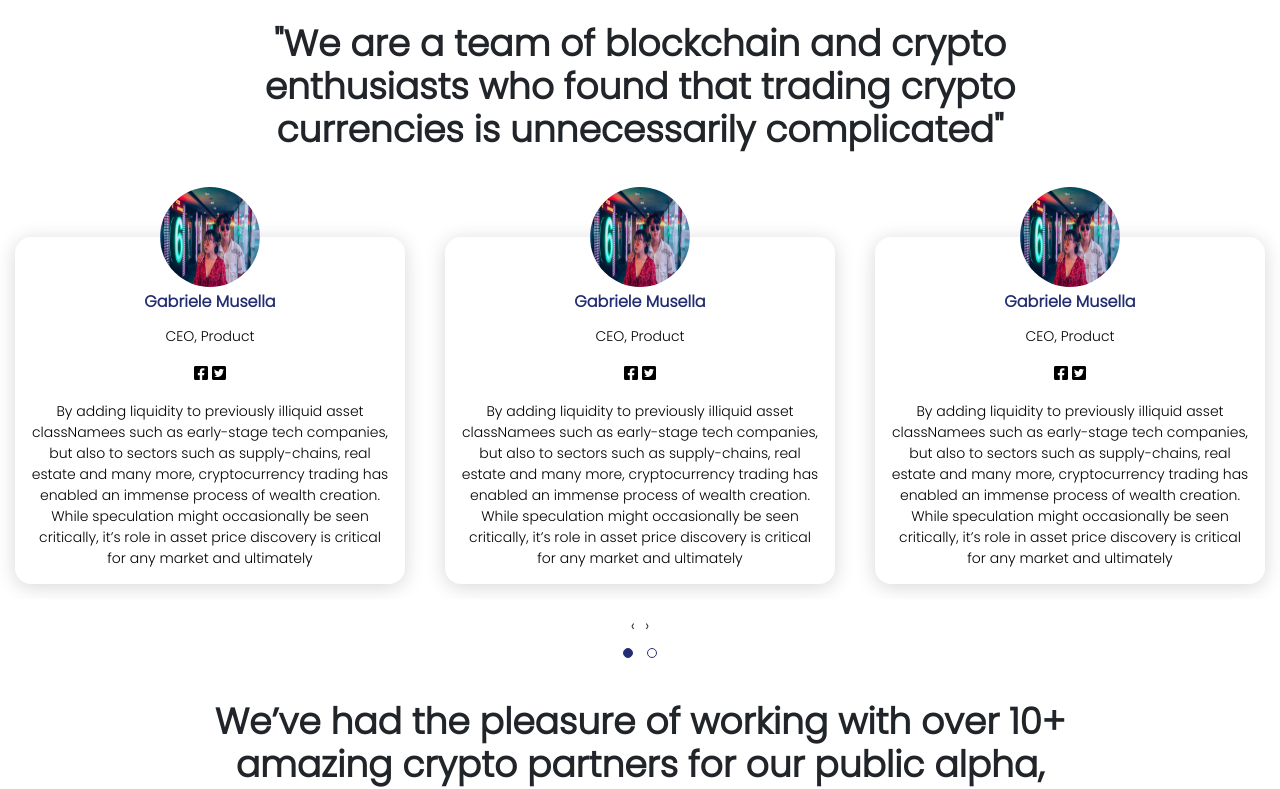
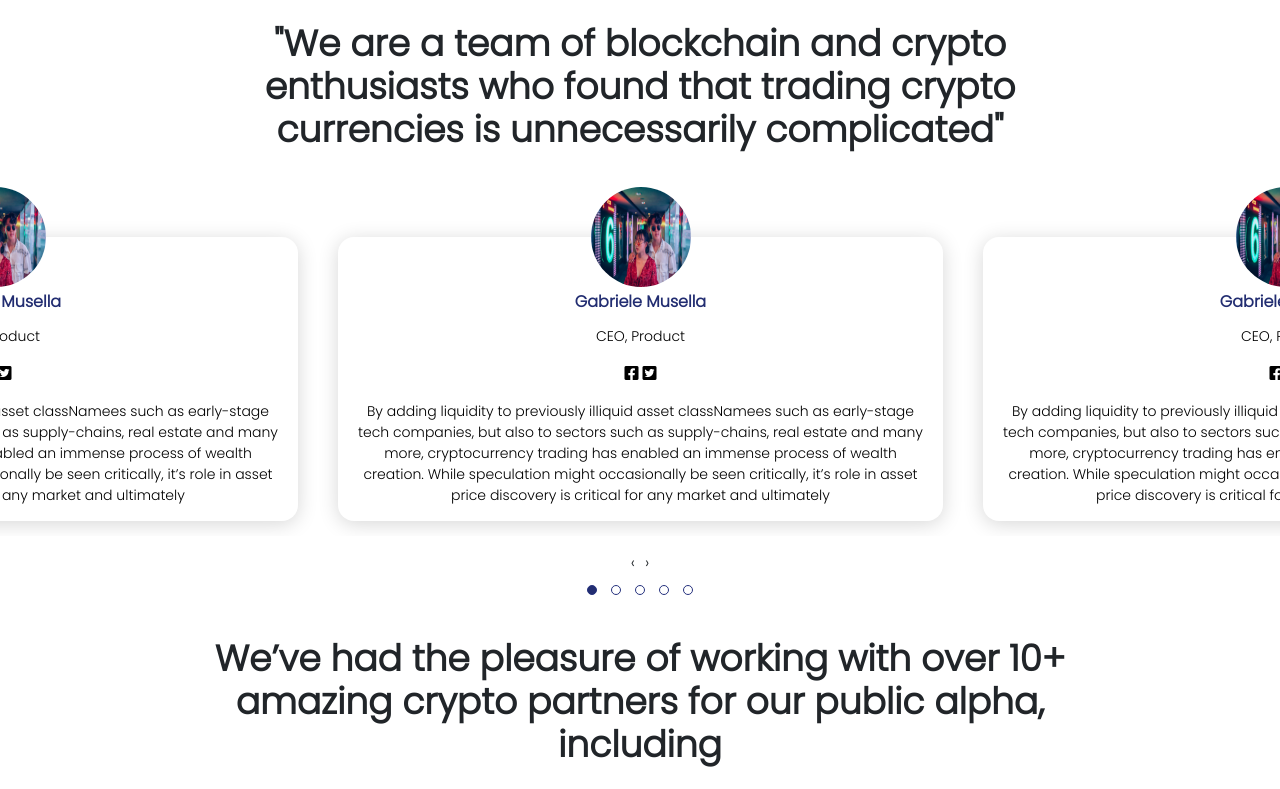
Before and after one commit to umer-mughal96/logic_crypto, a React (Create React App) app: page /enth in a window 1280 px wide. Shown: the part 533-1322 px from the top of the page. Built offline with nearby package versions, Linux system fonts and the light colour scheme.

Commit message:
carousel styling

```diff
--- a/src/components/Carousel.js
+++ b/src/components/Carousel.js
@@ -8,7 +8,7 @@ import "owl.carousel/dist/assets/owl.theme.default.css";
 
 const Carousel = () => {
   return (
-    <OwlCarousel className="owl-theme" loop margin={10} nav>
+    <OwlCarousel center={true}  items={2} className="owl-theme" loop margin={10} nav>
      <div className="item">
                 <div className="team-box enthusiasts">
                   <div className="team-image enthusiasts">
```
